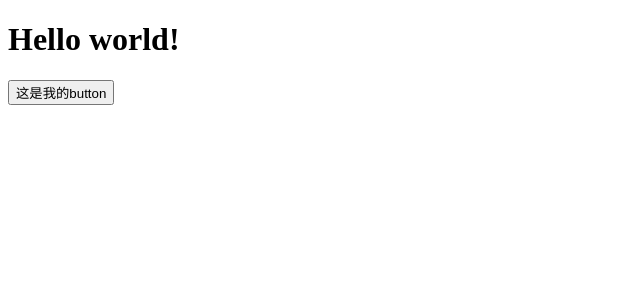
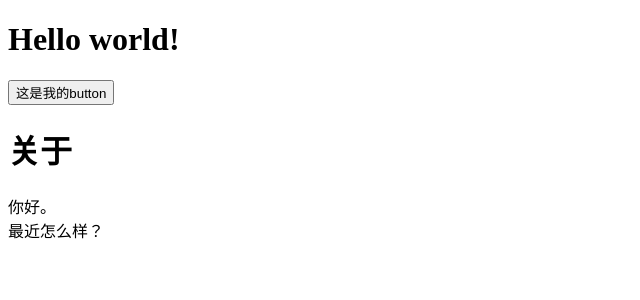
Before and after one commit to qq253498229/react-demo2, a Next.js app: page / in a window 1280 px wide. Shown: the top 300 px of the page, without its empty margins (0-640 px from the left). Built offline with nearby package versions, Linux system fonts and the light colour scheme.

Commit message:
使用jsx编写标签

```diff
--- /dev/null
+++ b/src/app/about-page.jsx
@@ -0,0 +1,8 @@
+export function AboutPage() {
+  return (
+    <>
+      <h1>关于</h1>
+      <p>你好。<br/>最近怎么样？</p>
+    </>
+  )
+}
--- a/src/app/page.tsx
+++ b/src/app/page.tsx
@@ -1,10 +1,12 @@
 import { MyButton } from '@/app/my-button';
+import { AboutPage } from '@/app/about-page';
 
 export default function Home() {
   return (
     <div>
       <h1>Hello world!</h1>
       <MyButton/>
+      <AboutPage/>
     </div>
   );
 }
```
Also changed, not shown: 1 other file (tests, documents, lock files or other folders).
